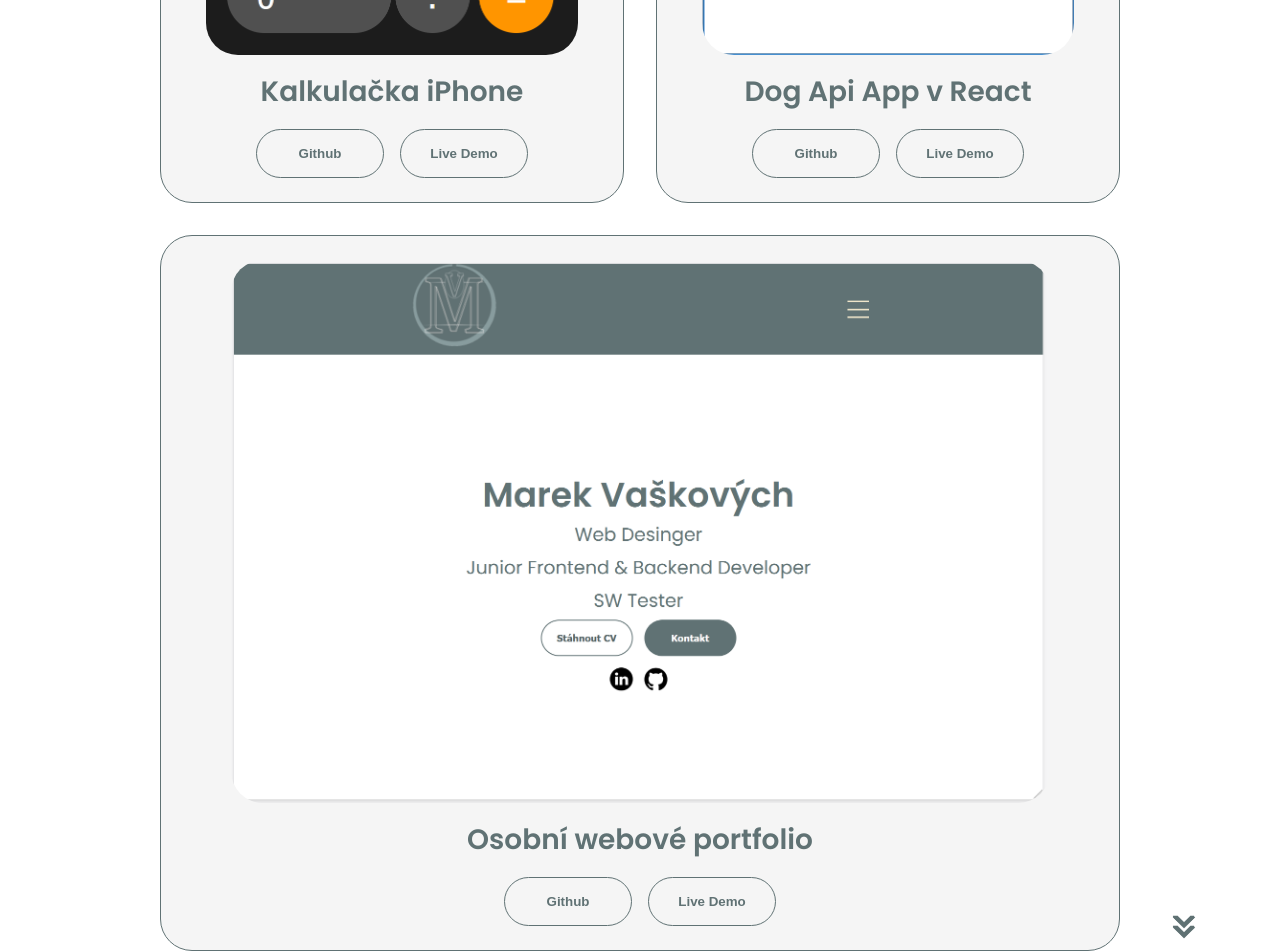
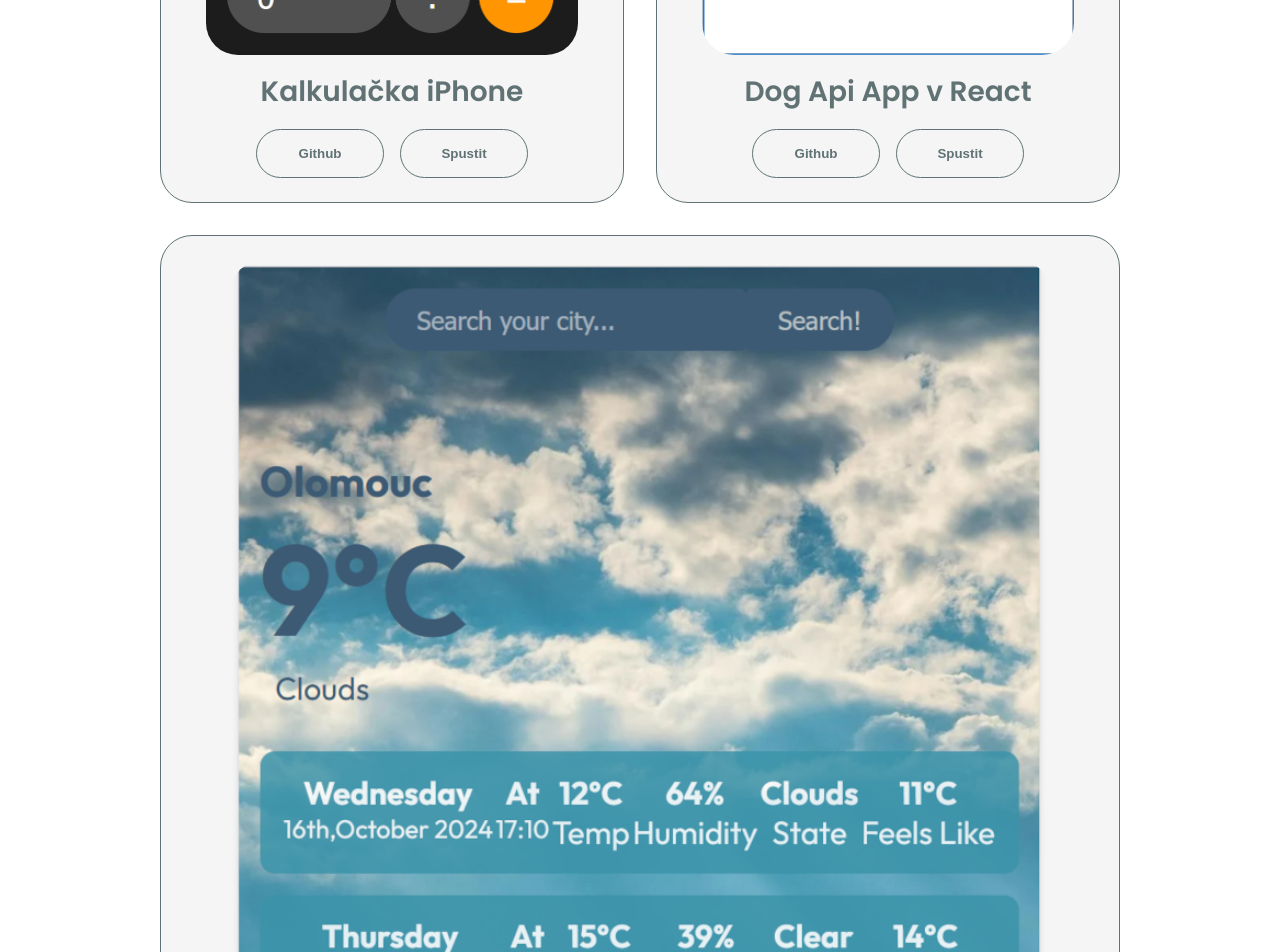
Before and after one commit to MarekVaskovych/osobni-portfolio, a plain HTML site: page index.html in a window 1280 px wide. Shown: the part 2980-3932 px from the top of the page. Drawn offline with Linux system fonts and the light colour scheme.

Commit message:
V sekci dovednosti jsem vyměnil osobní web stránky za aplikaci Předpovědi počasí, včetně obrázků, a změn popisků

```diff
--- a/index.html
+++ b/index.html
@@ -208,7 +208,7 @@
           <h2 class="skills-sub-title project-title">Kalkulačka iPhone</h2>
           <div class="btn-container">
             <button class="btn btn-color-2 project-btn" onclick="location.href='https://github.com/MarekVaskovych/calculator-js.git'">Github</button>
-            <button class="btn btn-color-2 project-btn" onclick="location.href='https://my-first-mobile-calculator.netlify.app/'">Live Demo</button>
+            <button class="btn btn-color-2 project-btn" onclick="location.href='https://my-first-mobile-calculator.netlify.app/'">Spustit</button>
           </div>
         </div>
         <div class="details-container color-container">
@@ -218,17 +218,17 @@
           <h2 class="skills-sub-title project-title">Dog Api App v React</h2>
           <div class="btn-container">
             <button class="btn btn-color-2 project-btn" onclick="location.href='https://github.com/MarekVaskovych/dog-api-react.git'">Github</button>
-            <button class="btn btn-color-2 project-btn" onclick="location.href='https://dog-pic-for-one-click.netlify.app/'">Live Demo</button>
+            <button class="btn btn-color-2 project-btn" onclick="location.href='https://dog-pic-for-one-click.netlify.app/'">Spustit</button>
           </div>
         </div>
         <div class="details-container color-container">
           <div class="article-container">
-            <img src="images/osobni_stranky.png" alt="Osobní webové stránky" class="project-img" />
+            <img src="images/weather.png" alt="Předpověď počasí" class="project-img" />
           </div>
-          <h2 class="skills-sub-title project-title">Osobní webové portfolio</h2>
+          <h2 class="skills-sub-title project-title">Předpověď počasí</h2>
           <div class="btn-container">
-            <button class="btn btn-color-2 project-btn" onclick="location.href='https://github.com/MarekVaskovych/osobni-portfolio.git'">Github</button>
-            <button class="btn btn-color-2 project-btn" onclick="location.href='https://mara-ve-portfolio.netlify.app/'">Live Demo</button>
+            <button class="btn btn-color-2 project-btn" onclick="location.href='https://github.com/MarekVaskovych/predpoved-pocasi.git'">Github</button>
+            <button class="btn btn-color-2 project-btn" onclick="location.href='https://apiweatherforecast.netlify.app'">Spustit</button>
           </div>
         </div>
       </div>
```
Also changed, not shown: images/weather.png (added).
